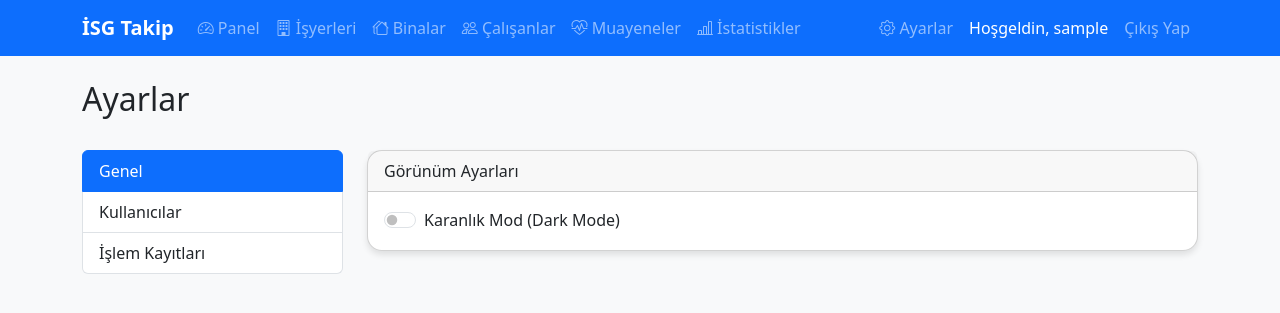
After one commit to sal-keskin/osha-app, a Django app: page /settings/ in a window 1280 px wide. The commit adds this page. Shown: the top 313 px of the page. Run offline with Django 4.2, Linux system fonts and the light colour scheme; the visitor is signed in with stand-in values (Sample User, id 1).

Commit message:
Add Settings, User Management, and Action Logs
- Created `ActionLog` model to track user activities (Create/Update/Delete/Login/Logout).
- Implemented `settings_view` with Dark Mode toggle and links to Users/Logs.
- Implemented full User Management (List, Create, Update, Delete) with custom forms.
- Added logging hooks to generic views and auth views.
- Updated Dashboard UI for visual consistency.
- Refined Import logic (uppercase names) and Exam filters.
- Created migration 0008.

```diff
--- a/core/templates/core/base.html
+++ b/core/templates/core/base.html
@@ -8,11 +8,18 @@
     <link rel="stylesheet" href="https://cdn.jsdelivr.net/npm/bootstrap-icons@1.10.0/font/bootstrap-icons.css">
     <style>
         body { background-color: #f8f9fa; }
+        [data-bs-theme="dark"] body { background-color: #212529; }
         .card { border-radius: 15px; box-shadow: 0 4px 6px rgba(0,0,0,0.1); }
         .navbar-brand { font-weight: bold; }
     </style>
 </head>
 <body>
+    <script>
+        // Apply theme immediately to prevent flash
+        if (localStorage.getItem('theme') === 'dark') {
+            document.documentElement.setAttribute('data-bs-theme', 'dark');
+        }
+    </script>
     <nav class="navbar navbar-expand-lg navbar-dark bg-primary mb-4">
         <div class="container">
             <a class="navbar-brand" href="{% url 'dashboard' %}">İSG Takip</a>
@@ -42,6 +49,9 @@
                     </li>
                 </ul>
                 <ul class="navbar-nav ms-auto">
+                    <li class="nav-item">
+                        <a class="nav-link" href="{% url 'settings' %}"><i class="bi bi-gear"></i> Ayarlar</a>
+                    </li>
                     <li class="nav-item">
                         <span class="nav-link active">Hoşgeldin, {{ user.username }}</span>
                     </li>
--- a/core/templates/core/list_template.html
+++ b/core/templates/core/list_template.html
@@ -29,9 +29,11 @@
                 <i class="bi bi-trash"></i> Seçilenleri Sil
             </button>
             {% endif %}
+                            {% if create_url_name %}
             <a href="{% url create_url_name %}" class="btn btn-primary">
                 <i class="bi bi-plus-lg"></i> Yeni Ekle
             </a>
+                            {% endif %}
         </div>
     </div>
 </div>
@@ -113,9 +115,11 @@
                                         </a>
                                     {% endfor %}
                                 {% endif %}
+                                {% if update_url_name %}
                                 <a href="{% url update_url_name item.pk %}" class="btn btn-sm btn-outline-secondary">
                                     <i class="bi bi-pencil"></i>
                                 </a>
+                                {% endif %}
                             </td>
                         </tr>
                         {% empty %}
--- /dev/null
+++ b/core/templates/core/settings.html
@@ -0,0 +1,56 @@
+{% extends 'core/base.html' %}
+
+{% block content %}
+<div class="row mb-4">
+    <div class="col">
+        <h2>{{ title }}</h2>
+    </div>
+</div>
+
+<div class="row">
+    <div class="col-md-3">
+        <div class="list-group">
+            <a href="#general" class="list-group-item list-group-item-action active" data-bs-toggle="list">Genel</a>
+            <a href="{% url 'user_list' %}" class="list-group-item list-group-item-action">Kullanıcılar</a>
+            <a href="{% url 'log_list' %}" class="list-group-item list-group-item-action">İşlem Kayıtları</a>
+        </div>
+    </div>
+    <div class="col-md-9">
+        <div class="tab-content">
+            <div class="tab-pane fade show active" id="general">
+                <div class="card">
+                    <div class="card-header">Görünüm Ayarları</div>
+                    <div class="card-body">
+                        <div class="form-check form-switch">
+                            <input class="form-check-input" type="checkbox" id="darkModeSwitch">
+                            <label class="form-check-label" for="darkModeSwitch">Karanlık Mod (Dark Mode)</label>
+                        </div>
+                    </div>
+                </div>
+            </div>
+        </div>
+    </div>
+</div>
+
+<script>
+document.addEventListener('DOMContentLoaded', function() {
+    const darkModeSwitch = document.getElementById('darkModeSwitch');
+    const htmlElement = document.documentElement;
+
+    // Check current theme
+    if (localStorage.getItem('theme') === 'dark') {
+        darkModeSwitch.checked = true;
+    }
+
+    darkModeSwitch.addEventListener('change', function() {
+        if (this.checked) {
+            htmlElement.setAttribute('data-bs-theme', 'dark');
+            localStorage.setItem('theme', 'dark');
+        } else {
+            htmlElement.setAttribute('data-bs-theme', 'light');
+            localStorage.setItem('theme', 'light');
+        }
+    });
+});
+</script>
+{% endblock %}
--- a/core/urls.py
+++ b/core/urls.py
@@ -109,4 +109,12 @@ urlpatterns = [
     path('facilities/import/step2/', views.facility_import, {'step': 2}, name='import_facility_step2'),
     path('facilities/import/step3/', views.facility_import, {'step': 3}, name='import_facility_step3'),
     path('facilities/import/step4/', views.facility_import, {'step': 4}, name='import_facility_step4'),
+
+    # Settings & Users
+    path('settings/', views.settings_view, name='settings'),
+    path('settings/users/', views.user_list, name='user_list'),
+    path('settings/users/new/', views.user_create, name='user_create'),
+    path('settings/users/<int:pk>/edit/', views.user_update, name='user_update'),
+    path('settings/users/delete/', views.user_bulk_delete, name='user_bulk_delete'),
+    path('settings/logs/', views.log_list, name='log_list'),
 ]
--- a/core/views.py
+++ b/core/views.py
@@ -10,14 +10,29 @@ from datetime import datetime
 from .forms import (
     LoginForm, WorkplaceForm, WorkerForm, EducatorForm, ProfessionalForm,
     EducationForm, InspectionForm, ExaminationForm, ProfessionForm,
-    ExaminationNoteForm, FacilityForm
+    ExaminationNoteForm, FacilityForm, CustomUserCreationForm, CustomUserChangeForm
 )
 from .models import (
-    Workplace, Worker, Educator, Professional, Education, Inspection, Examination, Profession, Facility
+    Workplace, Worker, Educator, Professional, Education, Inspection, Examination, Profession, Facility, ActionLog
 )
+from django.contrib.auth.models import User
 # Removed duplicate imports
 from .import_utils import ImportHandler
 import json
+
+def log_action(user, action, model_obj, details=None):
+    if not user.is_authenticated: return
+    try:
+        model_name = model_obj._meta.verbose_name
+        object_id = str(model_obj.pk)
+        ActionLog.objects.create(
+            user=user,
+            action=action,
+            model_name=model_name,
+            object_id=object_id,
+            details=details or str(model_obj)
+        )
+    except: pass
 
 @login_required
 def api_create_profession(request):
@@ -46,6 +61,7 @@ def login_view(request):
             user = authenticate(request, username=username, password=password)
             if user is not None:
                 login(request, user)
+                ActionLog.objects.create(user=user, action='Giriş', model_name='Oturum', details='Kullanıcı giriş yaptı.')
                 # Clear captcha session data
                 if 'captcha_question' in request.session:
                     del request.session['captcha_question']
@@ -63,6 +79,8 @@ def login_view(request):
     return render(request, 'core/login.html', {'form': form})
 
 def logout_view(request):
+    if request.user.is_authenticated:
+        ActionLog.objects.create(user=request.user, action='Çıkış', model_name='Oturum', details='Kullanıcı çıkış yaptı.')
     logout(request)
     return redirect('login')
 
@@ -268,8 +286,14 @@ def generic_bulk_delete_view(request, model_class, list_url_name):
     if request.method == 'POST':
         selected_ids = request.POST.getlist('selected_items')
         if selected_ids:
-            model_class.objects.filter(id__in=selected_ids).delete()
-            messages.success(request, f'{len(selected_ids)} kayıt silindi.')
+            # Log deletion (need to fetch before delete to log)
+            items = model_class.objects.filter(id__in=selected_ids)
+            count = items.count()
+            for item in items:
+                log_action(request.user, 'Silme', item)
+
+            items.delete()
+            messages.success(request, f'{count} kayıt silindi.')
         else:
             messages.warning(request, 'Silinecek kayıt seçilmedi.')
     return redirect(list_url_name)
@@ -278,7 +302,8 @@ def generic_create_view(request, form_class, title, list_url_name):
     if request.method == 'POST':
         form = form_class(request.POST)
         if form.is_valid():
-            form.save()
+            obj = form.save()
+            log_action(request.user, 'Oluşturma', obj)
             messages.success(request, 'Kayıt başarıyla oluşturuldu.')
             return redirect(list_url_name)
     else:
@@ -290,7 +315,8 @@ def generic_update_view(request, model_class, form_class, pk, title, list_url_na
     if request.method == 'POST':
         form = form_class(request.POST, instance=item)
         if form.is_valid():
-            form.save()
+            obj = form.save()
+            log_action(request.user, 'Güncelleme', obj)
             messages.success(request, 'Kayıt güncellendi.')
             return redirect(list_url_name)
     else:
@@ -841,6 +867,52 @@ def facility_import(request, step=1):
     return generic_import_view(request, Facility, "Bina/Birim İçe Aktar", 'facility_list', step=step)
 
 @login_required
+def settings_view(request):
+    return render(request, 'core/settings.html', {'title': 'Ayarlar'})
+
+@login_required
+def user_list(request):
+    filter_config = [{'field': 'username', 'label': 'Kullanıcı Adı', 'type': 'text'}]
+    return generic_list_view(request, User, "Kullanıcılar", 'user_create', 'user_update',
+                             [('username', 'Kullanıcı Adı'), ('email', 'E-Posta'), ('is_staff', 'Admin?'), ('is_active', 'Aktif?')],
+                             'user_bulk_delete', None, filter_config, None)
+
+@login_required
+def user_create(request):
+    return generic_create_view(request, CustomUserCreationForm, "Yeni Kullanıcı", 'user_list')
+
+@login_required
+def user_update(request, pk):
+    return generic_update_view(request, User, CustomUserChangeForm, pk, "Kullanıcı Düzenle", 'user_list')
+
+@login_required
+def user_bulk_delete(request):
+    return generic_bulk_delete_view(request, User, 'user_list')
+
+@login_required
+def log_list(request):
+    filter_config = [
+        {'field': 'user', 'label': 'Kullanıcı', 'type': 'select'},
+        {'field': 'action', 'label': 'İşlem', 'type': 'text'},
+        {'field': 'model_name', 'label': 'Veri Türü', 'type': 'text'},
+    ]
+    # For logs, we typically want read-only, so we might need to adjust generic_list_view or pass empty create/update urls
+    # But generic_list_view expects url names. We can pass placeholders or None if we modify generic view to handle None.
+    # The current generic_list_view renders update button if url is provided.
+    # Let's pass None for update_url_name to disable edit button.
+    # We need to update generic_list_view template to check for None update_url_name.
+
+    queryset = ActionLog.objects.all()
+
+    # We need to handle 'user' filter which is a relationship. generic view's apply_filters handles select for foreign keys.
+    # But ActionLog user is standard User model. apply_filters tries to find options from related model.
+    # It should work.
+
+    return generic_list_view(request, ActionLog, "İşlem Kayıtları", None, None,
+                             [('timestamp', 'Zaman'), ('user', 'Kullanıcı'), ('action', 'İşlem'), ('model_name', 'Veri Türü'), ('details', 'Detaylar')],
+                             None, None, filter_config, None, queryset=queryset)
+
+@login_required
 def profession_list(request):
     filter_config = [{'field': 'name', 'label': 'Meslek Adı', 'type': 'text'}]
     return generic_list_view(request, Profession, "Meslekler", 'profession_create', 'profession_update',
```
Also changed, not shown: core/forms.py (+36 -0 lines), core/models.py (+14 -0 lines), core/migrations/0008_actionlog.py (added).
